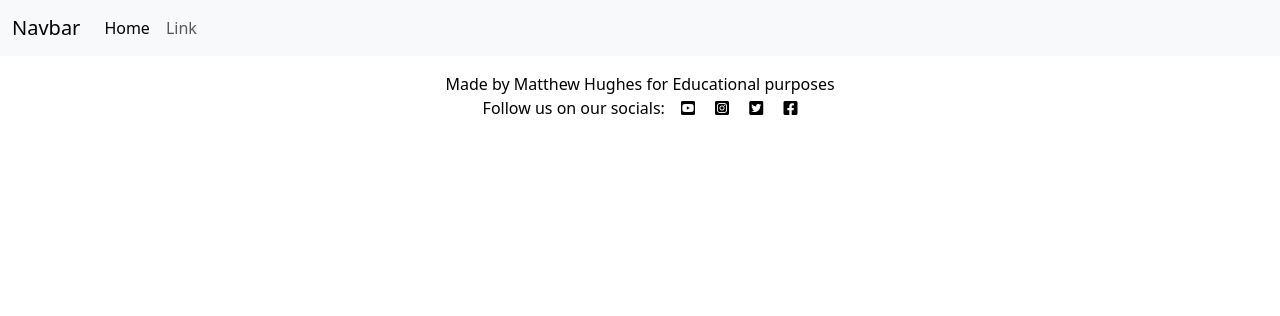
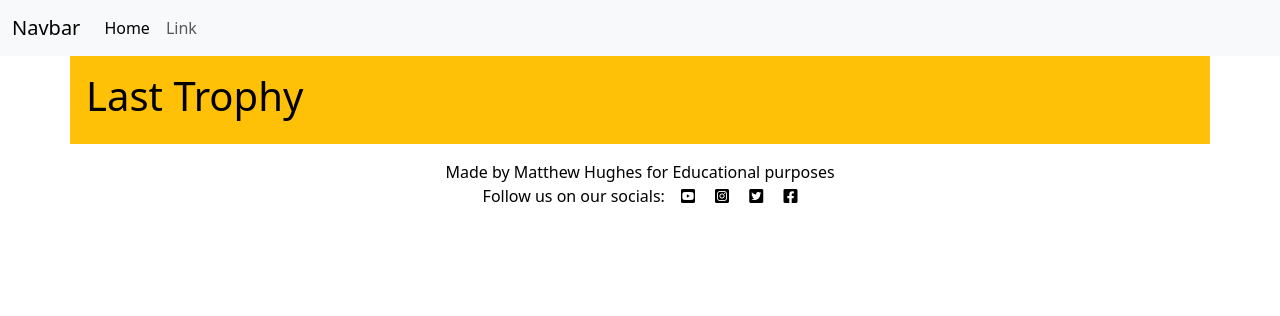
Before and after one commit to mattthughes/Last-Trophy, a Django app: page / in a window 1280 px wide. Shown: the top 316 px of the page. Run offline with Django 4.2, Linux system fonts and the light colour scheme.

Commit message:
Added basics for home page

```diff
--- a/templates/base.html
+++ b/templates/base.html
@@ -31,6 +31,8 @@
             </div>
         </div>
     </nav>
+    {% block content %}
+    {% endblock content %}
     <footer class="footer mt-auto py-3 dark-bg">
         <p class="m-0 text-center text-black">
             {% block copyright %}Made by Matthew Hughes for Educational purposes{% endblock copyright %}
--- a/trophy_hunter/templates/trophy_hunter/index.html
+++ b/trophy_hunter/templates/trophy_hunter/index.html
@@ -1 +1,9 @@
 {% extends "base.html" %}
+
+{% block content %}
+<div class="container-sm text-bg-warning p-3">
+    <div class="row">
+        <h1 class="heading-title">Last Trophy</h1>
+    </div>
+</div>
+{% endblock %}
```
